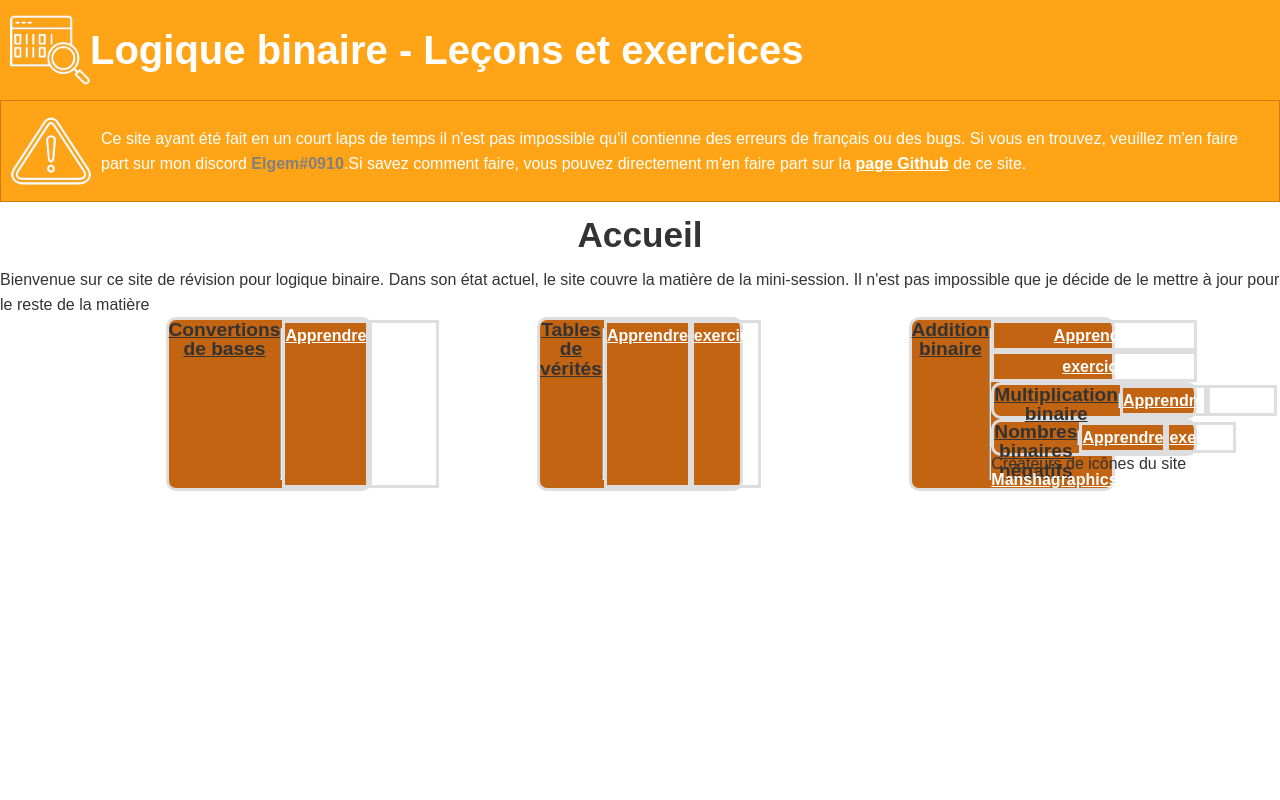
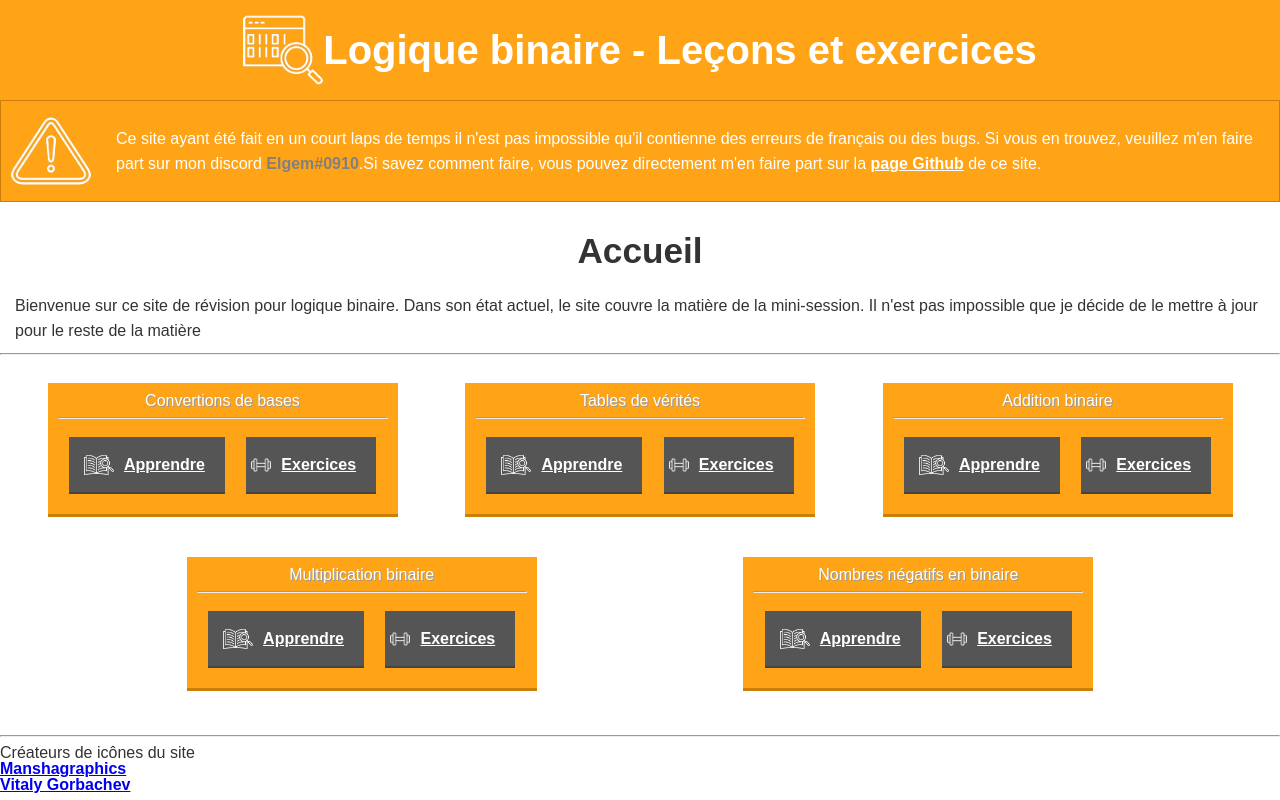
Before and after one commit to Elgemp4/Elgemp4.github.io, a plain HTML site: page index.html in a window 1280 px wide. Drawn offline with Linux system fonts and the light colour scheme.

Commit message:
index appearance

```diff
--- a/CSS/accueil.css
+++ b/CSS/accueil.css
@@ -13,39 +13,67 @@
 }
 
 
-.home{
+.courses{
 	display: flex;
+	align-items: center;
+	justify-content: space-evenly;
 	flex-wrap: wrap;
+}
+
+.subject h3{
+	text-align: center;
+	color: white;
+	text-shadow: 1px 1px #999;
+}
+
+.subject{
+	width: 330px;
+	margin: 20px;
+	background-color: #ffa416;
+	border-bottom: 3px solid #cc7f08;
+	padding: 10px;
+}
+
+.subject div{
+	display: flex;
 	justify-content: space-evenly;
 }
 
-.home div p {
-	text-align: center;
-	border: solid #DEDEDE;
+.learn{
+	display: flex;
+	color: #fff;
+	padding: 5px;
+	margin: 10px;
+	justify-content: space-around;
+	align-items: center;
+	background-color: #555;
+	border-bottom: 2px solid #444;
 }
 
-.home div h1{
-	font-size: 1.2em;
-	text-decoration: underline;
+
+.learn img{
+	display: inline;
+	margin-left: 10px;
+	margin-right: -5px;
+	height: 30px;
+	width:  30px;
 }
 
-.subject{
+.exercice{
 	display: flex;
-	background-color: #C26411;
-	border: solid #DEDEDE ;
-	border-radius: 10px;
-	width: 200px;
+	color: #fff;
+	padding: 5px;
+	justify-content: space-around;
+	align-items: center;
+	background-color: #555;
+	border-bottom: 2px solid #444;
+	margin: 10px;
 }
 
-.title{
 
-	font-weight: bold;
-	text-align: center;
-	height: 10px;
+.exercice img{
+	display: inline;
+	margin-right: -5px;
+	height: 20px;
+	width:  20px;
 }
-
-.subject hr{
-
-	width:  90%;
-	color: white;
-}
--- a/CSS/mainstyle.css
+++ b/CSS/mainstyle.css
@@ -23,13 +23,19 @@ b{
 
 p{
 	line-height: 25px;
+	margin: 10px;
+	margin-left: 15px;
+	margin-right: 15px;
 }
 
 a{
 	text-decoration: underline;
 	font-weight: bold;
-	color:  #fff;
 	width: auto;
+}
+
+content{
+	margin: 1000px;
 }
 
 
@@ -42,6 +48,7 @@ a{
 .banner a{
 	display: flex;
 	align-items: center;
+	justify-content: center;
 	text-decoration: none;
 	color: #fff;
 }
--- a/index.html
+++ b/index.html
@@ -17,50 +17,100 @@
             </div>
             <div class="alert">
                 <img src="images/alert.png">
-                <p>Ce site ayant été fait en un court laps de temps il n'est pas impossible qu'il contienne des erreurs de français ou des bugs. Si vous en trouvez, veuillez m'en faire part sur mon discord <b>Elgem#0910</b>.Si savez comment faire, vous pouvez directement m'en faire part sur la <a href="https://github.com/Elgemp4/Elgemp4.github.io">page Github</a> de ce site.</p>
+                <p>Ce site ayant été fait en un court laps de temps il n'est pas impossible qu'il contienne des erreurs de français ou des bugs. Si vous en trouvez, veuillez m'en faire part sur mon discord <b>Elgem#0910</b>.Si savez comment faire, vous pouvez directement m'en faire part sur la <a href="https://github.com/Elgemp4/Elgemp4.github.io" style="color:white">page Github</a> de ce site.</p>
             </div>
         </nav>
+
+        <content class="home">
             <h2>Accueil</h2>
-        <p>Bienvenue sur ce site de révision pour logique binaire. Dans son état actuel, le site couvre la matière de la mini-session. Il n'est pas impossible que je décide de le mettre à jour pour le reste de la matière</p>
-        <content class="home">
+            <p>
+                Bienvenue sur ce site de révision pour logique binaire. Dans son état actuel, le site couvre la matière de la mini-session. Il n'est pas impossible que je décide de le mettre à jour pour le reste de la matière
+            </p>
+            <hr>
+            <div class="courses">
                 <div class="subject">
-                <h1 class="title">Convertions de bases</h1>
+                    <h3 class="title">Convertions de bases</h3>
                     <hr/>
-                <p class="learn"><a>Apprendre</a></p>
-                <p class="exercice"><a>exercice</a></p>
+                    <div>
+                        <a  href="www.google.com" class="learn">
+                            <img src="images/case-study.png">
+                            <p>Apprendre</p>
+                        </a>
+                        <a href="www.google.com" class="exercice">
+                            <img src="images/dumbell.png">
+                            <p>Exercices</p>
+                        </a>
+
+                    </div>
                 </div>
                 <div class="subject">
-                <h1 class="title">Tables de vérités</h1>
+                    <h3 class="title">Tables de vérités</h3>
                     <hr/>
-                <p class="learn"><a>Apprendre</a></p>
-                <p class="exercice"><a>exercice</a></p>
+                    <div>
+                        <a  href="www.google.com" class="learn">
+                            <img src="images/case-study.png">
+                            <p>Apprendre</p>
+                        </a>
+                        <a href="www.google.com" class="exercice">
+                            <img src="images/dumbell.png">
+                            <p>Exercices</p>
+                        </a>
+
+                    </div>
                 </div>
                 <div class="subject">
-                <h1 class="title">Addition binaire</h1>
+                    <h3 class="title">Addition binaire</h3>
                     <hr/>
                     <div>
-                    <p class="learn"><a>Apprendre</a></p>
-                    <p class="exercice"><a>exercice</a></p>
-                <div>
+                        <a  href="www.google.com" class="learn">
+                            <img src="images/case-study.png">
+                            <p>Apprendre</p>
+                        </a>
+                        <a href="www.google.com" class="exercice">
+                            <img src="images/dumbell.png">
+                            <p>Exercices</p>
+                        </a>
+
+                    </div>
                 </div>
                 <div class="subject">
-                <h1 class="title">Multiplication binaire</h1>
+                    <h3 class="title">Multiplication binaire</h3>
                     <hr/>
-                <p class="learn"><a>Apprendre</a></p>
-                <p class="exercice"><a>exercice</a></p>
+                    <div>
+                        <a  href="www.google.com" class="learn">
+                            <img src="images/case-study.png">
+                            <p>Apprendre</p>
+                        </a>
+                        <a href="www.google.com" class="exercice">
+                            <img src="images/dumbell.png">
+                            <p>Exercices</p>
+                        </a>
+
+                    </div>
                 </div>
                 <div class="subject">
-                <h1 class="title">Nombres binaires négatifs</h1>
+                    <h3 class="title">Nombres négatifs en binaire</h3>
                     <hr/>
-                <p class="learn"><a>Apprendre</a></p>
-                <p class="exercice"><a>exercice</a></p>
+                    <div>
+                        <a  href="www.google.com" class="learn">
+                            <img src="images/case-study.png">
+                            <p>Apprendre</p>
+                        </a>
+                        <a href="www.google.com" class="exercice">
+                            <img src="images/dumbell.png">
+                            <p>Exercices</p>
+                        </a>
+
+                    </div>
+                </div>
             </div>
         </content>
-
+        <hr>
         <footer>
             <h4>Créateurs de icônes du site<h4>
             <ul>
                 <li><a href="https://www.flaticon.com/authors/manshagraphics">Manshagraphics</a></li>
+                <li><a href="https://www.flaticon.com/authors/vitaly-gorbachev">Vitaly Gorbachev</a></li>
             </ul>
         </footer>
     </body>
```
Also changed, not shown: images/case-study.png (added), images/dumbell.png (added). Lines whose indentation alone changed are shown as unchanged.
